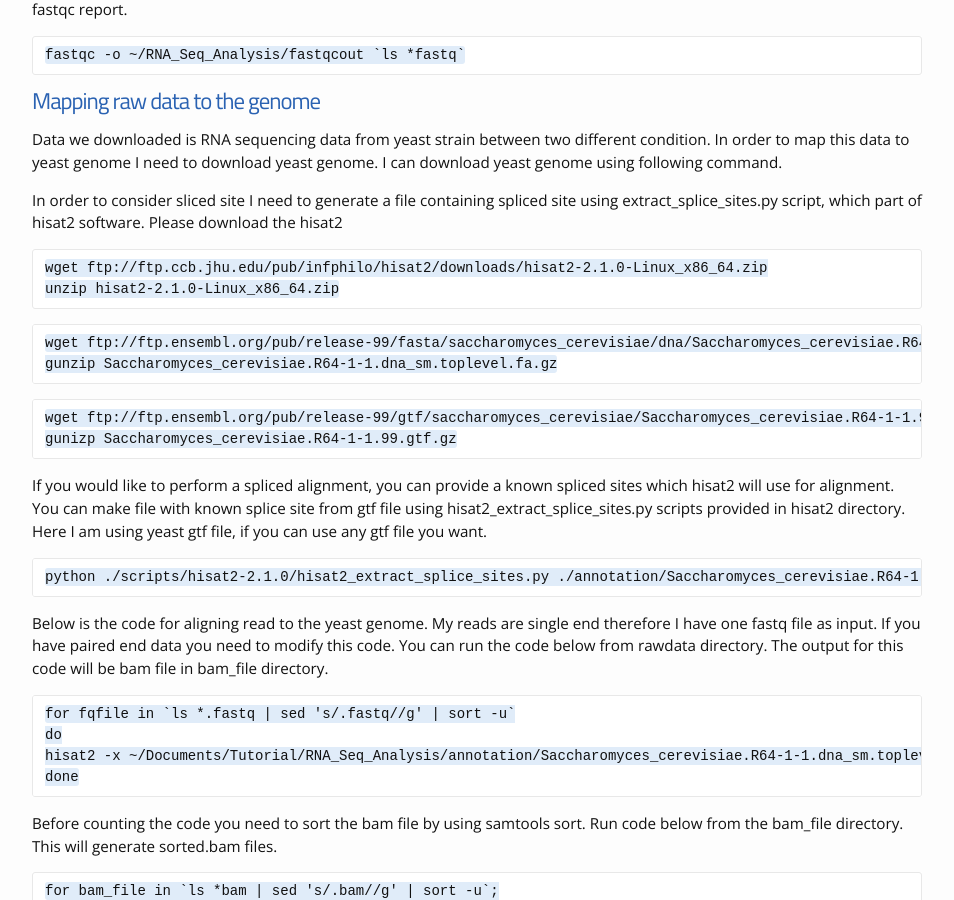
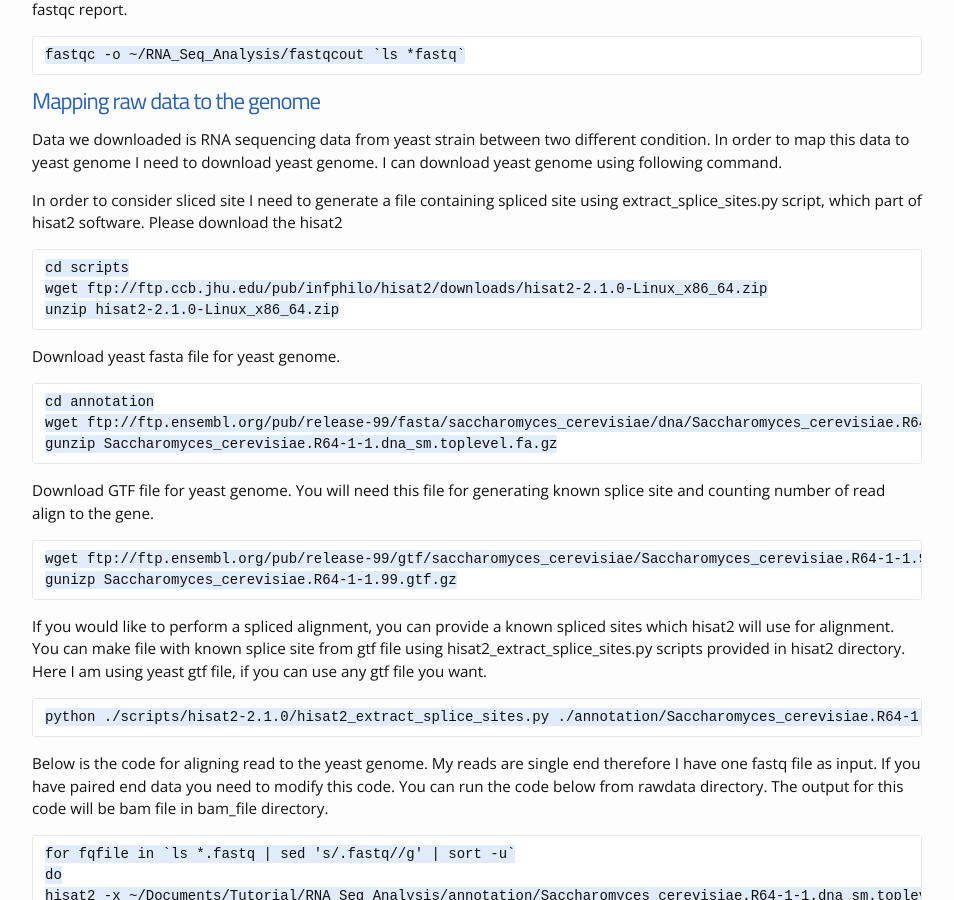
Before and after one commit to biplabua/biplabua.github.io, a Jekyll site: the page built from _posts/2020-03-23-RNA-Seq-Analysis.markdown, in a window 1280 px wide and 900 px high, scrolled down 774 px. Shown: the whole window, without its empty margins (163-1117 px from the left). Built offline with Jekyll 4.4.1, drawn with Linux system fonts in a browser that asks for light colours; our own code applies the rules of GitHub Pages for plain Markdown files.

Commit message:
Alignment

````diff
--- a/_posts/2020-03-23-RNA-Seq-Analysis.markdown
+++ b/_posts/2020-03-23-RNA-Seq-Analysis.markdown
@@ -34,14 +34,17 @@ Data we downloaded is RNA sequencing data from yeast strain between two differen
 
 In order to consider sliced site I need to generate a file containing spliced site using extract_splice_sites.py script, which part of hisat2 software. Please download the hisat2
 ```
+cd scripts
 wget ftp://ftp.ccb.jhu.edu/pub/infphilo/hisat2/downloads/hisat2-2.1.0-Linux_x86_64.zip
 unzip hisat2-2.1.0-Linux_x86_64.zip
 ```
+Download yeast fasta file for yeast genome.
 ```
+cd annotation
 wget ftp://ftp.ensembl.org/pub/release-99/fasta/saccharomyces_cerevisiae/dna/Saccharomyces_cerevisiae.R64-1-1.dna_sm.toplevel.fa.gz
 gunzip Saccharomyces_cerevisiae.R64-1-1.dna_sm.toplevel.fa.gz
 ```
-
+Download GTF file for yeast genome. You will need this file for generating known splice site and counting number of read align to the gene.
 ```
 wget ftp://ftp.ensembl.org/pub/release-99/gtf/saccharomyces_cerevisiae/Saccharomyces_cerevisiae.R64-1-1.99.gtf.gz
 gunizp Saccharomyces_cerevisiae.R64-1-1.99.gtf.gz
````
